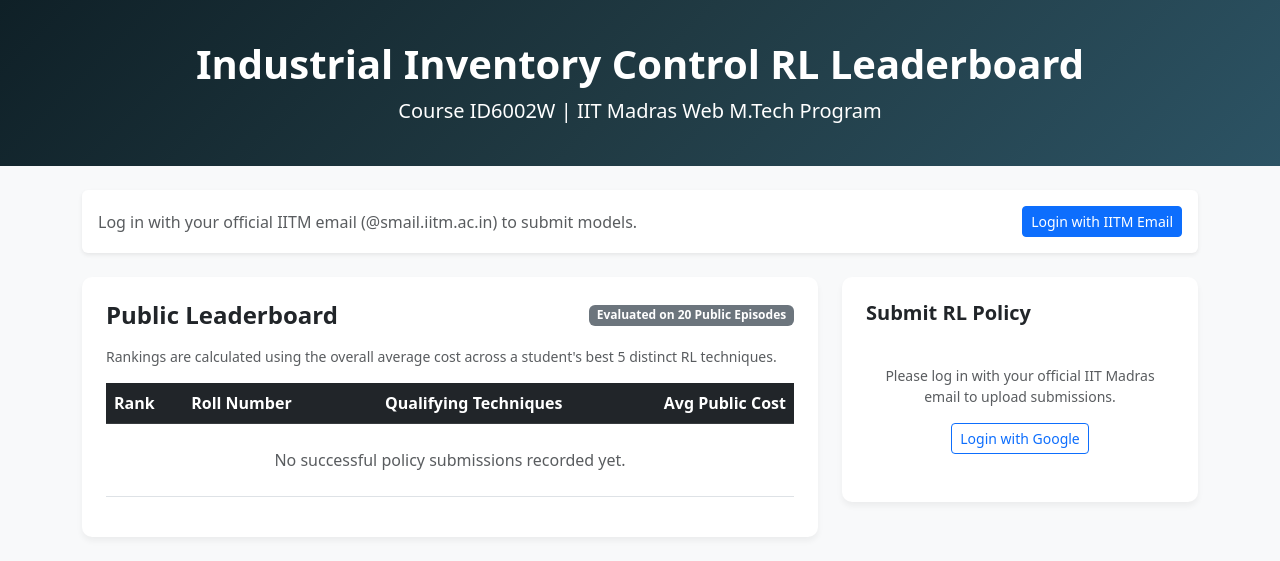
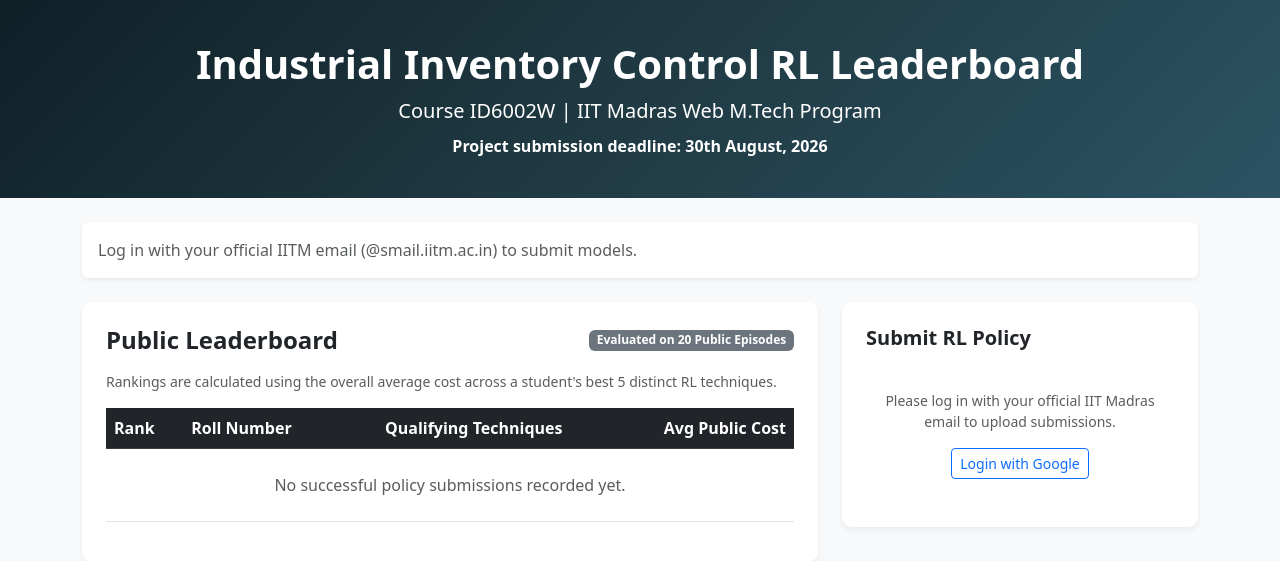
Before and after one commit to aayushmanda/rl_leaderboard, a Flask app: page / in a window 1280 px wide. Shown: the top 561 px of the page. Run offline with Flask 3, Linux system fonts and the light colour scheme; data that the repository does not hold is empty.

Commit message:
Update index.html

```diff
--- a/templates/index.html
+++ b/templates/index.html
@@ -19,6 +19,7 @@
         <div class="container">
             <h1 class="fw-bold">Industrial Inventory Control RL Leaderboard</h1>
             <p class="lead mb-0">Course ID6002W | IIT Madras Web M.Tech Program</p>
+            <p class="mt-2 mb-0 fw-bold"> Project submission deadline: 30th August, 2026</p>
         </div>
     </div>
 
@@ -37,8 +38,8 @@
                 {% if current_user %}
                     <a href="/dashboard" class="btn btn-outline-primary btn-sm me-2">My Dashboard</a>
                     <a href="/logout" class="btn btn-danger btn-sm">Logout</a>
-                {% else %}
-                    <a href="/login" class="btn btn-primary btn-sm">Login with IITM Email</a>
+
+
                 {% endif %}
             </div>
         </div>
```
